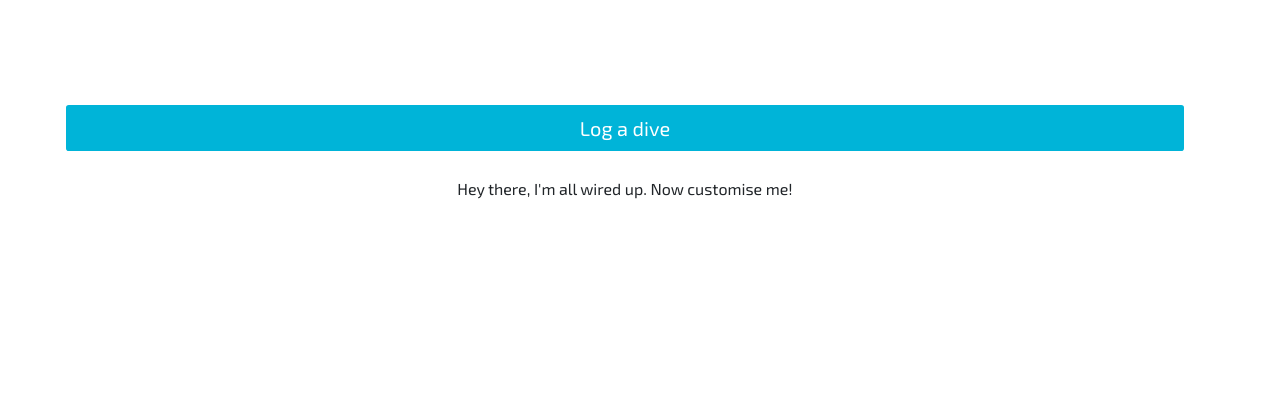
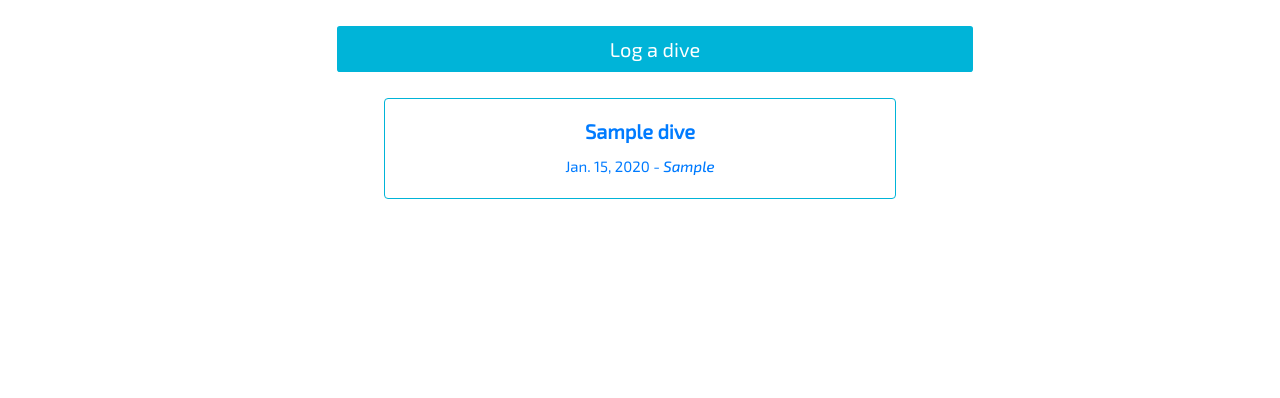
Before and after one commit to Code-Institute-Submissions/gabriele-andolina-the-underwater-gang_OctResub, a Django app: page /logbook/ in a window 1280 px wide. Shown: the part 121-519 px from the top of the page. Run offline with Django 3.2, Linux system fonts and the light colour scheme; a user stored in the database is signed in; tables that the repository leaves empty hold one stand-in row (values such as "Sample post"); some libraries are stand-ins or nearby versions.

Commit message:
Update logbook main page to include dive cards list

```diff
--- a/logbook/admin.py
+++ b/logbook/admin.py
@@ -5,6 +5,8 @@ from .models import Dive
 @admin.register(Dive)
 class DiveAdmin(SummernoteModelAdmin):
 
+    list_display = ('diver', 'date', 'title')
+    list_filter = ('diver', 'date')
+    search_fields = ('diver', 'title')
     prepopulated_fields = {'slug': ('title',)}
-    list_display = ('date', 'location', 'title')
     summernote_fields = ('description')
--- a/logbook/models.py
+++ b/logbook/models.py
@@ -28,8 +28,8 @@ class Dive(models.Model):
     def __str__(self):
         return self.title
 
-    def get_absolute_url(self):
-        return reverse('dive_log', args=[self.slug])
+    # def get_absolute_url(self):
+    #     return reverse('dive_content', args=[self.slug])
 
     def save(self, *args):
         if not self.slug:
--- a/logbook/urls.py
+++ b/logbook/urls.py
@@ -1,5 +1,5 @@
+from django.urls import path
 from . import views
-from django.urls import path
 
 urlpatterns = [
     path('logbook/', views.DiveList.as_view(), name='logbook'),
--- a/logbook/views.py
+++ b/logbook/views.py
@@ -1,5 +1,5 @@
 from django.shortcuts import render
-from django.views import generic, View
+from django.views import generic
 from .models import Dive
 
 
--- a/static/css/style.css
+++ b/static/css/style.css
@@ -12,10 +12,6 @@ body {
     height: 100%;
     font-family: "Exo 2", "Times New Roman", sans-serif;
     font-weight: 400;
-}
-
-a {
-    width: auto;
 }
 
 /******************** Navbar ********************/
@@ -147,13 +143,16 @@ footer a {
 
 /******************** Buttons ********************/
 
-.sign-in-btn, .sign-up-btn, .comment-btn, .write-post-btn {
+.sign-in-btn, .sign-up-btn, .comment-btn, .write-post-btn, .log-dive-btn {
     border: solid 2px white !important;
     background-color: #00B4D8;
     color: white;
+    width: 50vw;
+    position: relative;
+    left: 25%;
 }
 
-.sign-in-btn:hover, .sign-up-btn:hover, .comment-btn:hover, .write-post-btn:hover {
+.sign-in-btn:hover, .sign-up-btn:hover, .comment-btn:hover, .write-post-btn:hover, .log-dive-btn:hover {
     border: solid 2px #00B4D8 !important;
     background-color: white;
     color: #00B4D8;
@@ -191,3 +190,8 @@ footer a {
 .sign-in-btn a:hover, .sign-up-btn a:hover {
     color: #00B4D8 !important;
 }
+
+.dive-card {
+    width: 40vw;
+    border: 1px solid #00B4D8;
+}
--- a/templates/blog.html
+++ b/templates/blog.html
@@ -5,7 +5,7 @@
 <div class="container-fluid">
     <div class="row">
         {% if user.is_authenticated %}
-        <div class="col-8 offset-2 mt-4">
+        <div class="col-12 mt-4">
             <a href="{% url 'post_create' %}" class="btn btn-light btn-lg btn-block write-post-btn" aria-label="write-post-link">Write a post</a>
         </div>
         {% endif %}
--- a/templates/logbook.html
+++ b/templates/logbook.html
@@ -3,17 +3,36 @@
 {% block content %}
 
 <div class="container-fluid">
-    <div class="row logbook-prompt">
     {% if user.is_authenticated %}
+    <div class="row">
         <div class="col-12 mt-4">
-            <a href="" class="btn btn-light btn-lg btn-block write-post-btn" aria-label="write-post-link">Log a dive</a>
+            <a href="" class="btn btn-light btn-lg btn-block log-dive-btn" aria-label="write-post-link">Log a dive</a>
         </div>
         <div class="col-12 mt-4 text-center">
             <div class="row justify-content-center">
-            Hey there, I'm all wired up. Now customise me!
+                {% for dive in dive_list %}
+                    {% if user.id == dive.diver.id %}
+                    <div class="row">
+                        <div class="col-10">
+                            <div class="card dive-card">
+                                <a href="#">
+                                    <div class="card-body">
+                                        <h5 class="card-title"><strong>{{ dive.title }}</strong></h5>
+                                        <p class="card-text">
+                                        {{ dive.date }} - <em>{{ dive.location }}</em>
+                                        </p>
+                                    </div>
+                                </a>
+                            </div>
+                        </div>
+                    </div>
+                    {% endif %}
+                {% endfor %}
+            </div>
         </div>
     </div>
     {% elif not user.is_authenticated %}
+        <div class="row logbook-prompt">
             <div class="col-12 text-center">
                 <div>
                     <p>
@@ -31,8 +50,8 @@
                     </p>
                 </div>
             </div>
+        </div>
     {% endif %}
-    </div>
 </div>
 
 {% endblock %}
```
Lines whose indentation alone changed are shown as unchanged.
